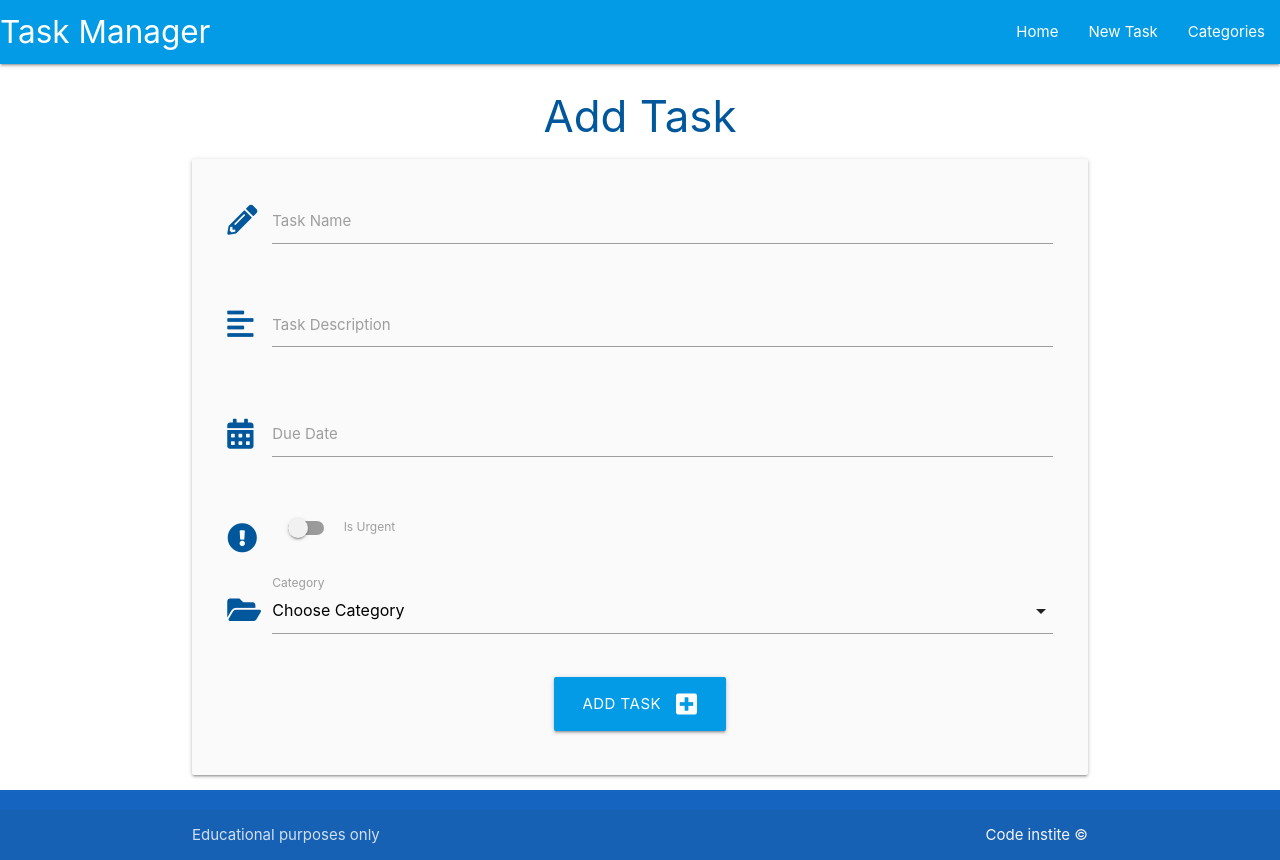
After one commit to EthanTrout/tasks, a Flask app: page /add_task in a window 1280 px wide. The commit adds this page. Run offline with Flask 2, Linux system fonts and the light colour scheme; data that the repository does not hold is empty.

Commit message:
feat:added create and view functionality to tasks section

```diff
--- a/taskmanager/routes.py
+++ b/taskmanager/routes.py
@@ -5,7 +5,8 @@ from taskmanager.models import Category, Task
 
 @app.route("/")
 def home():
-    return render_template("tasks.html")
+    tasks = list(Task.query.order_by(Task.task_name).all())
+    return render_template("tasks.html",tasks=tasks)
 
 
 @app.route("/categories")
@@ -38,3 +39,18 @@ def delete_category(category_id):
     db.session.delete(category)
     db.session.commit()
     return redirect(url_for("categories"))
+
+
+@app.route("/add_task", methods=["GET", "POST"])
+def add_task():
+    categories = list(Category.query.order_by(Category.category_name).all())
+    if request.method == "POST":
+        task = Task(task_name=request.form.get("task_name"),
+        task_description=request.form.get("task_description"),
+        is_urgent =bool(True if request.form.get("is_urgent")else False),
+        due_date=request.form.get("due_date"),
+        category_id=request.form.get("category_id"))
+        db.session.add(task)
+        db.session.commit()
+        return redirect(url_for("home"))
+    return render_template("add_task.html",categories=categories)
--- a/taskmanager/static/js/script.js
+++ b/taskmanager/static/js/script.js
@@ -1,4 +1,19 @@
-document.addEventListener('DOMContentLoaded', function() {
-    let sidenav = document.querySelectorAll('.sidenav');
-    M.Sidenav.init(sidenav);
+document.addEventListener("DOMContentLoaded", function() {
+  // sidenav initialization
+  let sidenav = document.querySelectorAll(".sidenav");
+  M.Sidenav.init(sidenav);
+
+  // datepicker initialization
+  let datepicker = document.querySelectorAll(".datepicker");
+  M.Datepicker.init(datepicker, {
+      format: "dd mmmm, yyyy",
+      i18n: {done: "Select"}
   });
+
+  // select initialization
+  let selects = document.querySelectorAll("select");
+  M.FormSelect.init(selects);
+
+  let collapsibles = document.querySelectorAll('.collapsible');
+  M.Collapsible.init(collapsibles);
+});
--- /dev/null
+++ b/taskmanager/templates/add_task.html
@@ -0,0 +1,70 @@
+{% extends "base.html" %}
+{% block content %}
+
+<h3 class="light-blue-text text-darken-4 center-align">Add Task</h3>
+
+<div class="row card-panel grey lighten-5">
+    <form class="col s12" method="POST" action="{{ url_for('add_task') }}">
+        <!-- task name -->
+        <div class="row">
+            <div class="input-field col s12">
+                <i class="fas fa-pencil-alt prefix light-blue-text text-darken-4"></i>
+                <input id="task_name" name="task_name" minlength="5" maxlength="50" type="text" class="validate" required>
+                <label for="task_name">Task Name</label>
+            </div>
+        </div>
+        <!-- task description -->
+        <div class="row">
+            <div class="input-field col s12">
+                <i class="fas fa-align-left prefix light-blue-text text-darken-4"></i>
+                <textarea id="task_description" name="task_description" minlength="5" maxlength="200"
+                    type="text" class="materialize-textarea validate" required></textarea>
+                <label for="task_description">Task Description</label>
+            </div>
+        </div>
+        <!-- due date -->
+        <div class="row">
+            <div class="input-field col s12">
+                <i class="fas fa-calendar-alt prefix light-blue-text text-darken-4"></i>
+                <input id="due_date" name="due_date" type="text" class="datepicker validate" required>
+                <label for="due_date">Due Date</label>
+            </div>
+        </div>
+        <!-- is urgent -->
+        <div class="row">
+            <div class="input-field col s12">
+                <div class="switch">
+                    <i class="fas fa-exclamation-circle prefix light-blue-text text-darken-4"></i>
+                    <label for="is_urgent">
+                        <input id="is_urgent" name="is_urgent" type="checkbox">
+                        <span class="lever"></span>
+                        Is Urgent
+                    </label>
+                </div>
+            </div>
+        </div>
+        <!-- category id -->
+        <div class="row">
+            <div class="input-field col s12">
+                <i class="fas fa-folder-open prefix light-blue-text text-darken-4"></i>
+                <select id="category_id" name="category_id" class="validate" required>
+                    <option value="" disabled selected>Choose Category</option>
+                    {% for category in categories %}
+                        <option value="{{ category.id }}">{{ category.category_name }}</option>
+                    {% endfor %}
+                </select>
+                <label for="category_id">Category</label>
+            </div>
+        </div>
+        <!-- submit button -->
+        <div class="row">
+            <div class="col s12 center-align">
+                <button type="submit" class="btn-large light-blue darken-1">
+                    Add Task <i class="fas fa-plus-square right"></i>
+                </button>
+            </div>
+        </div>
+    </form>
+</div>
+
+{% endblock %}
--- a/taskmanager/templates/base.html
+++ b/taskmanager/templates/base.html
@@ -7,6 +7,9 @@
 
     <!-- Compiled and minified CSS -->
     <link rel="stylesheet" href="https://cdnjs.cloudflare.com/ajax/libs/materialize/1.0.0/css/materialize.min.css">
+    <link rel="stylesheet" href="https://cdnjs.cloudflare.com/ajax/libs/font-awesome/5.15.3/css/all.min.css"
+        integrity="sha512-iBBXm8fW90+nuLcSKlbmrPcLa0OT92xO1BIsZ+ywDWZCvqsWgccV3gFoRBv0z+8dLJgyAHIhR35VZc2oM/gI1w=="
+        crossorigin="anonymous" referrerpolicy="no-referrer">
     <link rel="stylesheet" href="{{url_for('static',filename='css/style.css')}}" type="text/css">
     <title>Task Manager</title>
 </head>
@@ -18,7 +21,7 @@
           <a href="#" data-target="mobile-demo" class="sidenav-trigger"><i class="material-icons">menu</i></a>
           <ul class="right hide-on-med-and-down">
             <li><a href="{{url_for('home')}}">Home</a></li>
-            <li><a href="">New Tasks</a></li>
+            <li><a href="{{url_for('add_task')}}">New Task</a></li>
             <li><a href="{{url_for('categories')}}">Categories</a></li>
           </ul>
         </div>
@@ -26,7 +29,7 @@
 
       <ul class="sidenav" id="mobile-demo">
         <li><a href="{{url_for('home')}}">Home</a></li>
-        <li><a href="">New Tasks</a></li>
+        <li><a href="{{url_for('add_task')}}">New Task</a></li>
         <li><a href="{{url_for('categories')}}">Categories</a></li>
       </ul>
 
```
Also changed, not shown: taskmanager/templates/tasks.html (+28 -0 lines).
